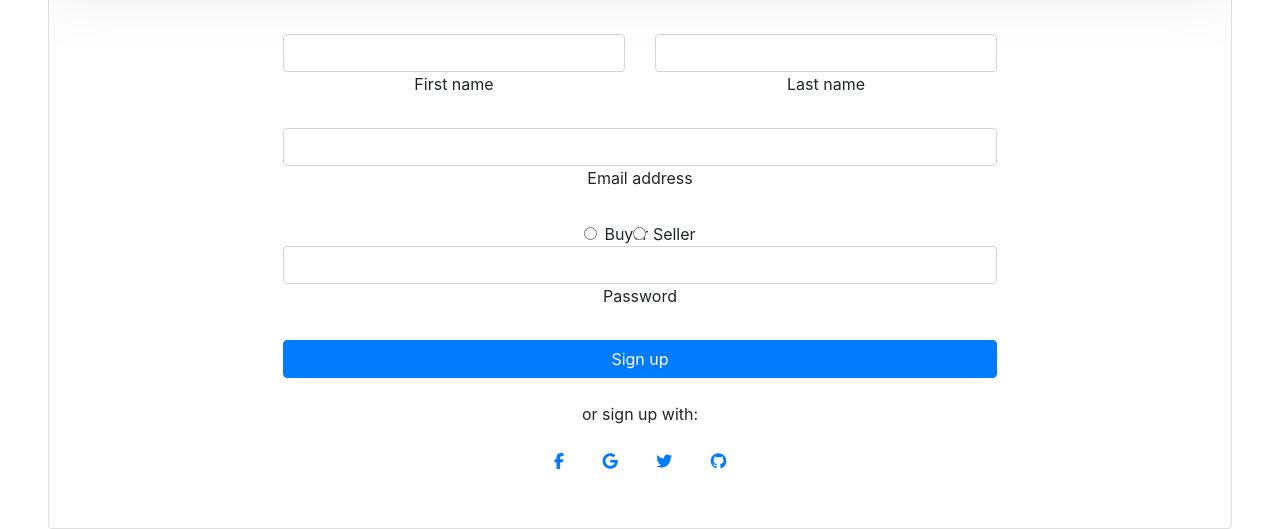
After one commit to Eyakenojnr/CampuShop, a Flask app: page /register in a window 1280 px wide. The commit adds this page. Shown: the part 369-898 px from the top of the page. Run offline with Flask 2, Linux system fonts and the light colour scheme; some libraries are stand-ins or nearby versions.

Commit message:
adding basic features

```diff
--- /dev/null
+++ b/run.py
@@ -0,0 +1,4 @@
+from CampuShop.routes import app
+
+if __name__ == "__main__":
+    app.run(debug=True, port=5000)
--- a/templates/base.html
+++ b/templates/base.html
@@ -5,12 +5,17 @@
     <meta http-equiv="X-UA-Compatible" content="IE=edge">
     <meta name="viewport" content="width=device-width, initial-scale=1.0">
     <link href="style.css" rel="stylesheet">
-    <link rel="stylesheet" href="https://cdn.jsdelivr.net/npm/bootstrap@4.5.3/dist/css/bootstrap.min.css" integrity="sha384-TX8t27EcRE3e/ihU7zmQxVncDAy5uIKz4rEkgIXeMed4M0jlfIDPvg6uqKI2xXr2" integrity="sha384-BVYiiSIFeK1dGmJRAkycuHAHRg32OmUcww7on3RYdg4Va+PmSTsz/K68vbdEjh4u" crossorigin="anonymous">
-    <title>CampuShop</title>
+    <link rel="stylesheet" href="https://cdn.jsdelivr.net/npm/bootstrap@4.5.3/dist/css/bootstrap.min.css" integrity="sha384-TX8t27EcRE3e/ihU7zmQxVncDAy5uIKz4rEkgIXeMed4M0jlfIDPvg6uqKI2xXr2" crossorigin="anonymous">
+    <title>
+      {% block title %}
+
+      {% endblock %}
+
+    </title>
 </head>
 <body>
   <nav class="navbar navbar-expand-md navbar-dark bg-dark">
-    <a class="navbar-brand" href="#">CampuShop</a>
+    <a class="navbar-brand" href="{{ url_for('home_page') }}">CampuShop</a>
     <div class="input-group-text">
       <input type="text" class="form-control" placeholder="Products, Services or Sellers">
       <div class="input-group-append">
@@ -35,7 +40,7 @@
           <a class="nav-link" href="#">About Us</a>
         </li>
         <li class="nav-item">
-            <a class="nav-link" href="#">Login</a>
+            <a class="nav-link" href="{{ url_for('login_page') }}">Login</a>
         </li>
         <li class="nav-item">
             <a class="nav-link" href="#">Signup</a>
@@ -43,13 +48,9 @@
       </ul>
     </div>
   </nav>
+    {% block content %}
 
-    <div class="cart"></div>
-    <div class="nav-link"></div>
-    <div class="container pt-3">
-        <p class="font-weight-light">THIS IS THE HOME PAGE FOR THE CAMPUS SHOP</p>
-        <p class="font-weight-bold">Bold text.</p>
-    </div>
+    {% endblock %}
     <footer></footer>
     <script href="script.js"></script>
     <script src='https://kit.fontawesome.com/a076d05399.js'></script>
--- /dev/null
+++ b/templates/register.html
@@ -0,0 +1,95 @@
+{% extends 'base.html' %}
+{% block title %}
+    Login - Sign Up
+{% endblock %}
+
+{% block content %}
+<!-- Section: Design Block -->
+<section class="text-center">
+    <!-- Background image -->
+    <div class="p-5 bg-image" style="
+          background-image: url('https://mdbootstrap.com/img/new/textures/full/171.jpg');
+          height: 300px;
+          "></div>
+    <!-- Background image -->
+
+    <div class="card mx-4 mx-md-5 shadow-5-strong" style="
+          margin-top: -100px;
+          background: hsla(0, 0%, 100%, 0.8);
+          backdrop-filter: blur(30px);
+          ">
+      <div class="card-body py-5 px-md-5">
+
+        <div class="row d-flex justify-content-center">
+          <div class="col-lg-8">
+            <h2 class="fw-bold mb-5">Sign up now</h2>
+            <form>
+              <!-- 2 column grid layout with text inputs for the first and last names -->
+              <div class="row">
+                <div class="col-md-6 mb-4">
+                  <div class="form-outline">
+                    <input type="text" id="form3Example1" class="form-control" />
+                    <label class="form-label" for="form3Example1">First name</label>
+                  </div>
+                </div>
+                <div class="col-md-6 mb-4">
+                  <div class="form-outline">
+                    <input type="text" id="form3Example2" class="form-control" />
+                    <label class="form-label" for="form3Example2">Last name</label>
+                  </div>
+                </div>
+              </div>
+
+              <!-- Email input -->
+              <div class="form-outline mb-4">
+                <input type="email" id="form3Example3" class="form-control" />
+                <label class="form-label" for="form3Example3">Email address</label>
+              </div>
+
+              <!-- Check Box for buying or selling-->
+              <div class="form-check">
+                <input class="form-check-input" type="radio" id="buyer" name="buyer" value="buyer">
+                <label class="form-check-label" for="radio1">Buyer</label>
+                <input class="form-check-input" type="radio" id="seller" name="seller" value="seller">
+                <label class="form-check-label" for="radio2">Seller</label>
+            </div>
+
+
+              <!-- Password input -->
+              <div class="form-outline mb-4">
+                <input type="password" id="form3Example4" class="form-control" />
+                <label class="form-label" for="form3Example4">Password</label>
+              </div>
+
+              <!-- Submit button -->
+              <button type="submit" class="btn btn-primary btn-block mb-4">
+                Sign up
+              </button>
+
+              <!-- Register buttons -->
+              <div class="text-center">
+                <p>or sign up with:</p>
+                <button type="button" class="btn btn-link btn-floating mx-1">
+                  <i class="fab fa-facebook-f"></i>
+                </button>
+
+                <button type="button" class="btn btn-link btn-floating mx-1">
+                  <i class="fab fa-google"></i>
+                </button>
+
+                <button type="button" class="btn btn-link btn-floating mx-1">
+                  <i class="fab fa-twitter"></i>
+                </button>
+
+                <button type="button" class="btn btn-link btn-floating mx-1">
+                  <i class="fab fa-github"></i>
+                </button>
+              </div>
+            </form>
+          </div>
+        </div>
+      </div>
+    </div>
+  </section>
+  <!-- Section: Design Block -->
+  {% endblock %}
```
Also changed, not shown: templates/home.html (added, +10 -0 lines), templates/login.html (added, +53 -0 lines).
